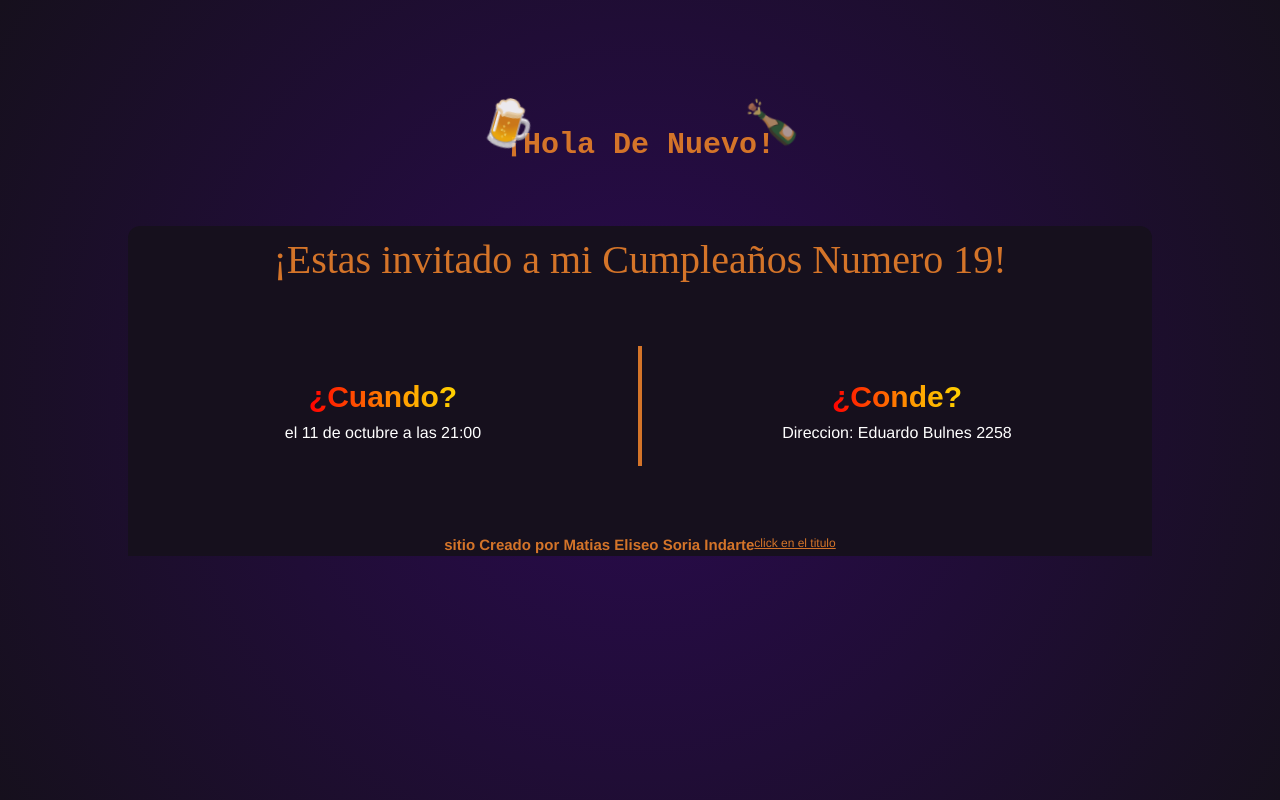
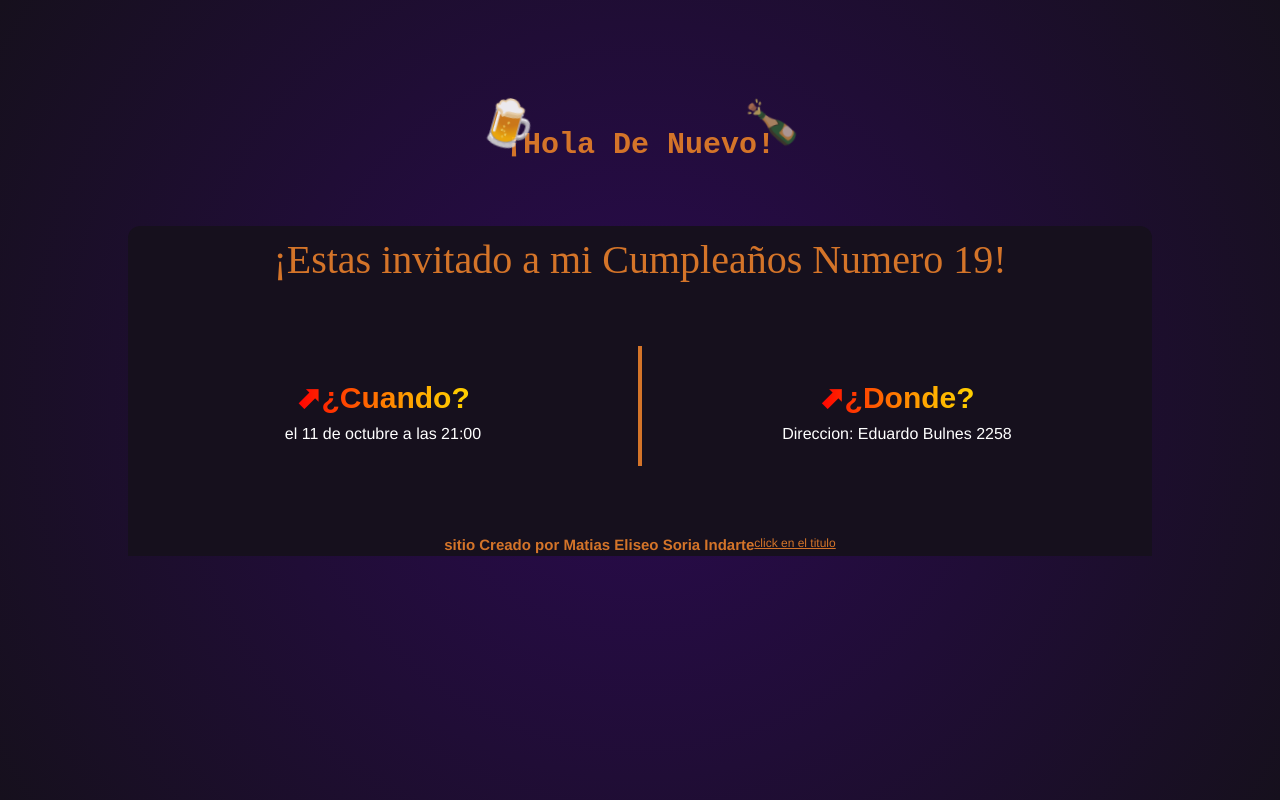
Before and after one commit to eliceo09/targetaCumplea-os, a plain HTML site: page index.html in a window 1280 px wide. Drawn offline with Linux system fonts and the light colour scheme.

Commit message:
syntax error y errores de ortografia

```diff
--- a/index.html
+++ b/index.html
@@ -27,7 +27,7 @@
               href="https://calendar.google.com/calendar/render?action=TEMPLATE&text=Cumpleaños+Matias&dates=20251006T230000Z/20251007T020000Z&details=¡Estás+invitado+al+cumple+el+6+de+octubre!+Va+a+haber+buena+música+y+alegría+🎉&location=Eduardo+Bulnes+2258,+San+Miguel+de+Tucumán"
               target="_blank"
               rel="noopener noreferrer"
-              >¿Cuando?</a
+              >⬈¿Cuando?</a
             >
             <p>el 11 de octubre a las 21:00</p>
           </div>
@@ -36,7 +36,7 @@
               href="https://www.google.com/maps?q=Eduardo+Bulnes+2258,+T4001NBF+San+Miguel+de+Tucumán,+Tucumán"
               target="_blank"
               rel="noopener noreferrer"
-              >¿Conde?</a
+              >⬈¿Donde?</a
             >
             <p>Direccion: Eduardo Bulnes 2258</p>
           </div>
--- a/styles.css
+++ b/styles.css
@@ -77,8 +77,8 @@ main {
   font-size: 30px;
   margin-bottom: 10px;
   margin-top: 10px;
-  color: #d47429;
-  text-decoration: none;
+  color: #ffffff;
+  text-decoration: wavy;
   background: linear-gradient(
     90deg,
     red,
@@ -103,8 +103,7 @@ main {
   font-size: 30px;
   margin-bottom: 10px;
   margin-top: 10px;
-  color: #d47429;
-  text-decoration: none;
+  color: #ffffff;
   background: linear-gradient(
     90deg,
     red,
```
